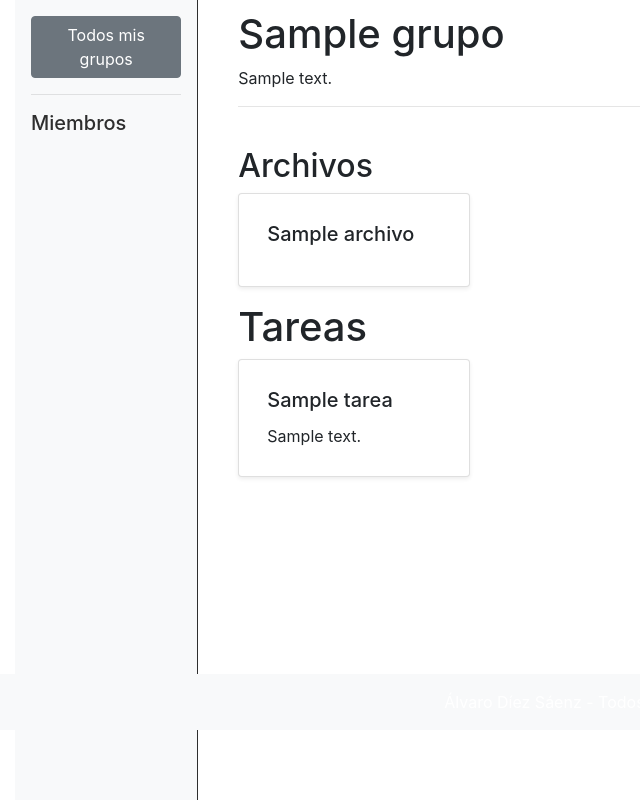
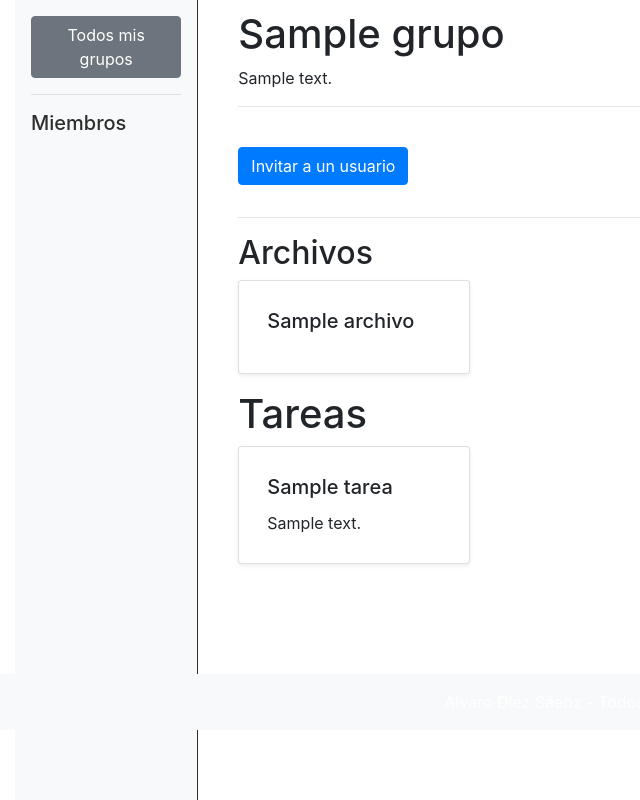
Before and after one commit to ads1010/TFG, a Flask app: page /grupo/1 in a window 1280 px wide. Shown: the part 70-870 px from the top of the page, without its empty margins (0-640 px from the left). Run offline with Flask 3, Linux system fonts and the light colour scheme; a user stored in the database is signed in; tables that the repository leaves empty hold one stand-in row (values such as "Sample post"); some libraries are stand-ins or nearby versions.

Commit message:
Invitar usuarios boton unicamente propietarios

```diff
--- a/app.py
+++ b/app.py
@@ -1,4 +1,4 @@
-from flask import Flask, render_template, request, redirect, url_for
+from flask import Flask, render_template, request, redirect, url_for, flash
 from flask_login import LoginManager, UserMixin, login_user, logout_user, login_required, current_user
 from models import Usuario, Archivo, Tarea, Grupo, GrupoUsuario, db
 from werkzeug.utils import secure_filename   #Para evitar nombres de archivo inseguros
@@ -175,6 +175,29 @@ def ver_grupo(grupo_id):
     return render_template('grupo.html', grupo=grupo, archivos=archivos, tareas=tareas)
 
 
+@app.route('/invitar/<int:grupo_id>', methods=['POST'])
+@login_required
+def invitar_usuario(grupo_id):
+    email = request.form['email']
+    usuario = Usuario.query.filter_by(email=email).first()
+    grupo = Grupo.query.get_or_404(grupo_id)
+
+    if not usuario:
+        flash('El usuario no existe.', 'danger')
+        return redirect(url_for('ver_grupo', grupo_id=grupo_id))
+
+    if usuario in grupo.usuarios:
+        flash('El usuario es miembro del grupo.', 'warning')
+        return redirect(url_for('ver_grupo', grupo_id=grupo_id))
+
+    nuevo_miembro = GrupoUsuario(usuario_id=usuario.id, grupo_id=grupo.id)
+    db.session.add(nuevo_miembro)
+    db.session.commit()
+    flash('Usuario invitado.', 'success')
+
+    return redirect(url_for('ver_grupo', grupo_id=grupo_id))
+
+
 if __name__ == '__main__':
     with app.app_context():
         db.create_all()  # Crea las tablas en la base de datos si no existen
--- a/templates/grupo.html
+++ b/templates/grupo.html
@@ -20,6 +20,25 @@
             <h1>{{ grupo.nombre }}</h2>
             <p>{{ grupo.descripcion }}</p>
             <hr><br>
+
+            <!-- Solo propietario, invitar usuario -->
+            {% if current_user.id == grupo.propietario_id %}
+            <button class="btn btn-primary mb-3" type="button" data-toggle="collapse" data-target="#invitarForm" aria-expanded="false" aria-controls="invitarForm">
+                Invitar a un usuario
+            </button>
+
+            <div class="collapse" id="invitarForm">
+                <form method="POST" action="{{ url_for('invitar_usuario', grupo_id=grupo.id) }}">
+                    <div class="form-group">
+                        <label for="email">Correo electrónico del usuario</label>
+                        <input type="email" class="form-control" id="email" name="email" required>
+                    </div>
+                    <button type="submit" class="btn btn-primary">Enviar invitación</button>
+                </form>
+            </div>
+            <hr>
+            {% endif %}
+
             <h2>Archivos</h1>
             <div class="row">
                 {% for archivo in archivos %}
```
